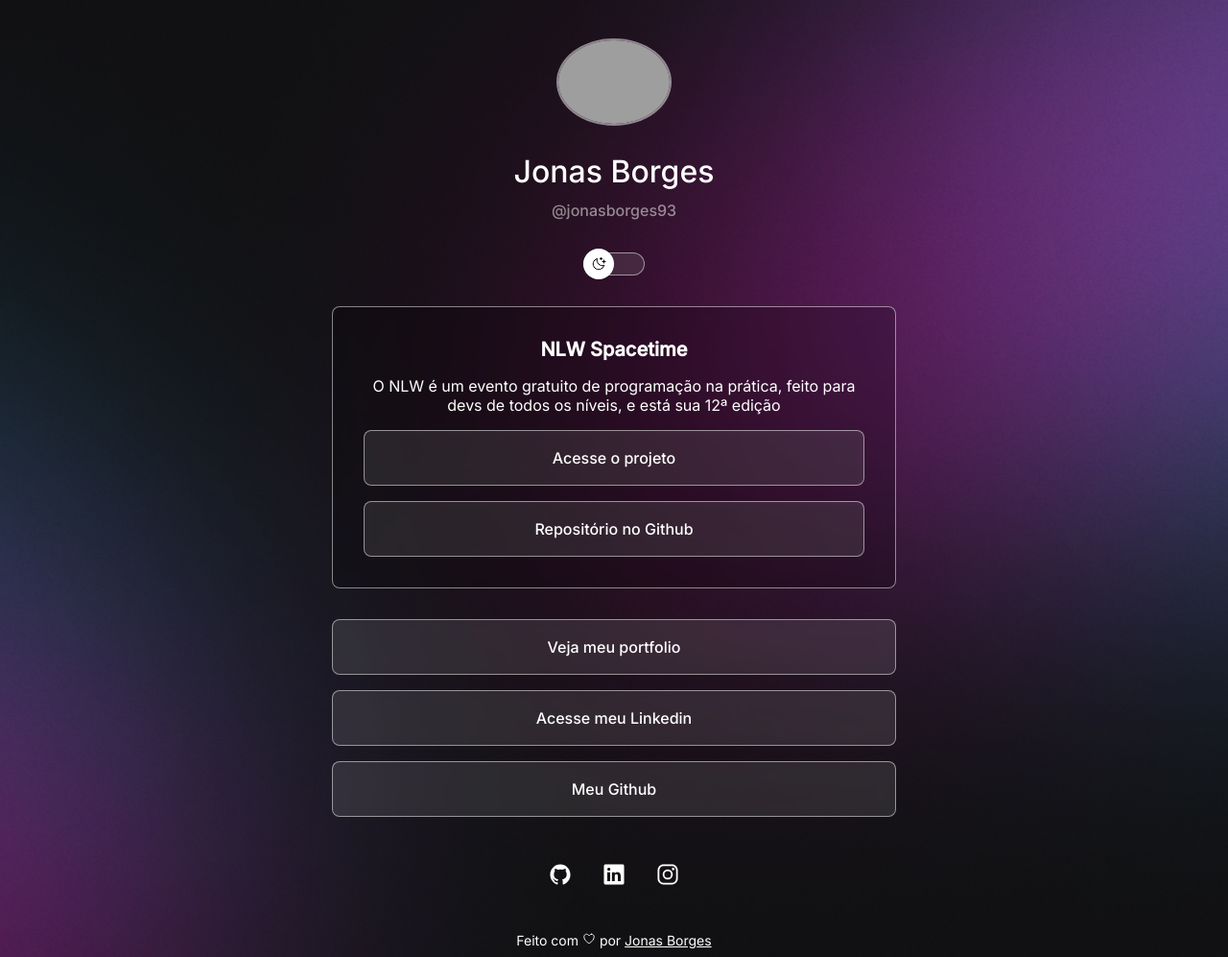
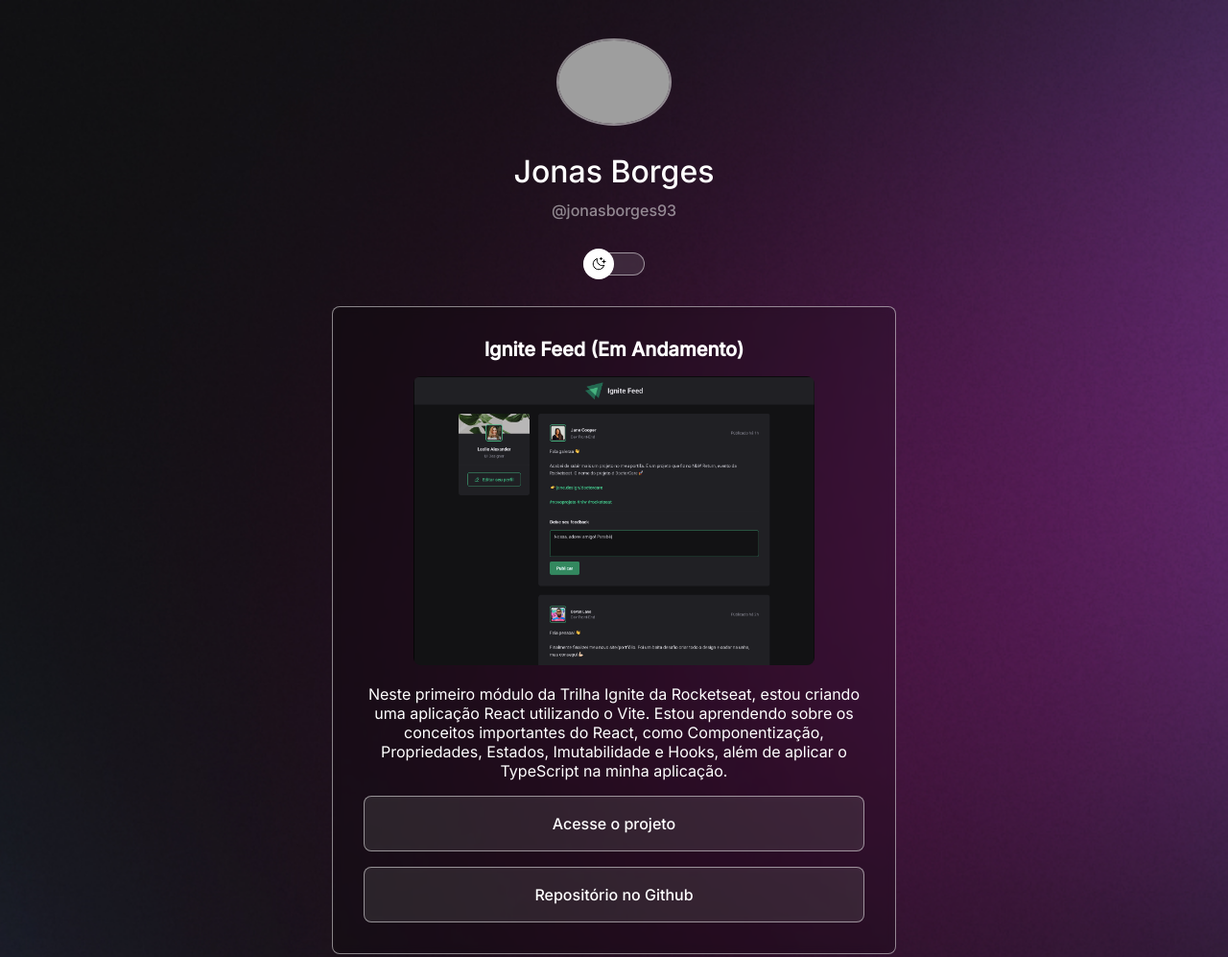
Before and after one commit to jonasborges93/devlinks, a plain HTML site: page index.html in a window 1280 px wide. Shown: the top 997 px of the page at 96% size. Drawn offline with nearby package versions, Linux system fonts and the light colour scheme; grey boxes are pictures that could not be loaded.

Commit message:
🚀 Added new project to the highlights list

```diff
--- a/index.html
+++ b/index.html
@@ -33,6 +33,38 @@
 
     <section class="buttons">
       <div class="content">
+        <div class="event">
+          <h3>Ignite Feed (Em Andamento)</h3>
+          <img
+            src="./assets/ignite-feed-preview.png"
+            alt="Protótipo do Projeto Ignite Feed"
+          />
+          <p>
+            Neste primeiro módulo da Trilha Ignite da Rocketseat, estou criando
+            uma aplicação React utilizando o Vite. Estou aprendendo sobre os
+            conceitos importantes do React, como Componentização, Propriedades,
+            Estados, Imutabilidade e Hooks, além de aplicar o TypeScript na
+            minha aplicação.
+          </p>
+          <ul class="list">
+            <li class="list-item">
+              <a
+                href="https://ignite-feed-jonasborges93.netlify.app/"
+                class="list-link"
+                target="_blank"
+                >Acesse o projeto</a
+              >
+            </li>
+            <li class="list-item">
+              <a
+                href="https://github.com/jonasborges93/ignite-feed"
+                class="list-link"
+                target="_blank"
+                >Repositório no Github</a
+              >
+            </li>
+          </ul>
+        </div>
         <div class="event">
           <h3>NLW Spacetime</h3>
           <p>
--- a/style.css
+++ b/style.css
@@ -155,12 +155,36 @@
   backdrop-filter: blur(4px);
   -webkit-backdrop-filter: blur(4px);
 }
+
+@media (max-width: 767px) {
+  .event {
+    padding: 24px;
+  }
+}
 .event h3 {
   font-size: 20px;
   margin-bottom: 16px;
 }
+.event > img {
+  width: 80%;
+  border-radius: 8px;
+  margin-bottom: 16px;
+}
+
+@media (max-width: 767px) {
+  .event > img {
+    width: 100%;
+  }
+}
+
 .event > p {
   margin-bottom: 16px;
+}
+@media (max-width: 767px) {
+  .event > p {
+    font-size: 14px;
+    line-height: 1.6;
+  }
 }
 .list-item:not(:last-child) {
   margin-bottom: 16px;
@@ -180,7 +204,7 @@
   font-weight: 500;
   line-height: 24px;
 
-  transition: background 0.2s;
+  transition: background-color 0.2s;
 }
 
 .list-link:hover {
@@ -201,7 +225,7 @@
   text-decoration: none;
 
   border-radius: 50%;
-  transition: background 0.2s;
+  transition: background-color 0.2s;
 }
 
 .social-link-link:hover {
```
Also changed, not shown: assets/ignite-feed-preview.png (added).
